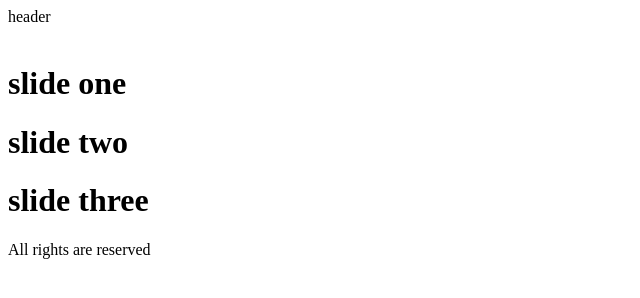
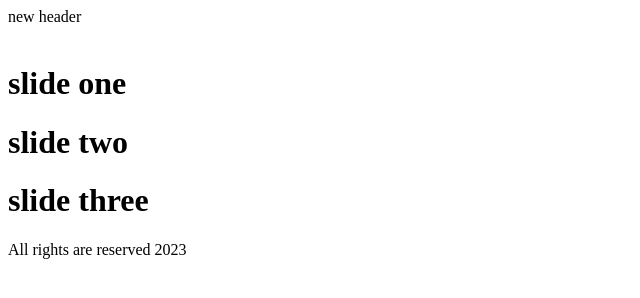
Before and after one commit to SaraArzideh/Git_Practice, a plain HTML site: page index.html in a window 1280 px wide. Shown: the full height of the page, 0-640 px from the left. Drawn offline with Linux system fonts and the light colour scheme.

Commit message:
some changes in main branch

```diff
--- a/index.html
+++ b/index.html
@@ -7,7 +7,7 @@
 </head>
 <body>
     <header>
-        header
+        new header
     </header>
     <dive class="banner">
         <img src="banner.jpg" alt="">
@@ -18,7 +18,7 @@
         <h1>slide three</h1>
     </div>
     <footer>
-        All rights are reserved
+        All rights are reserved 2023
     </footer>
     <script scr="script.js"></script>
 </body>
```
